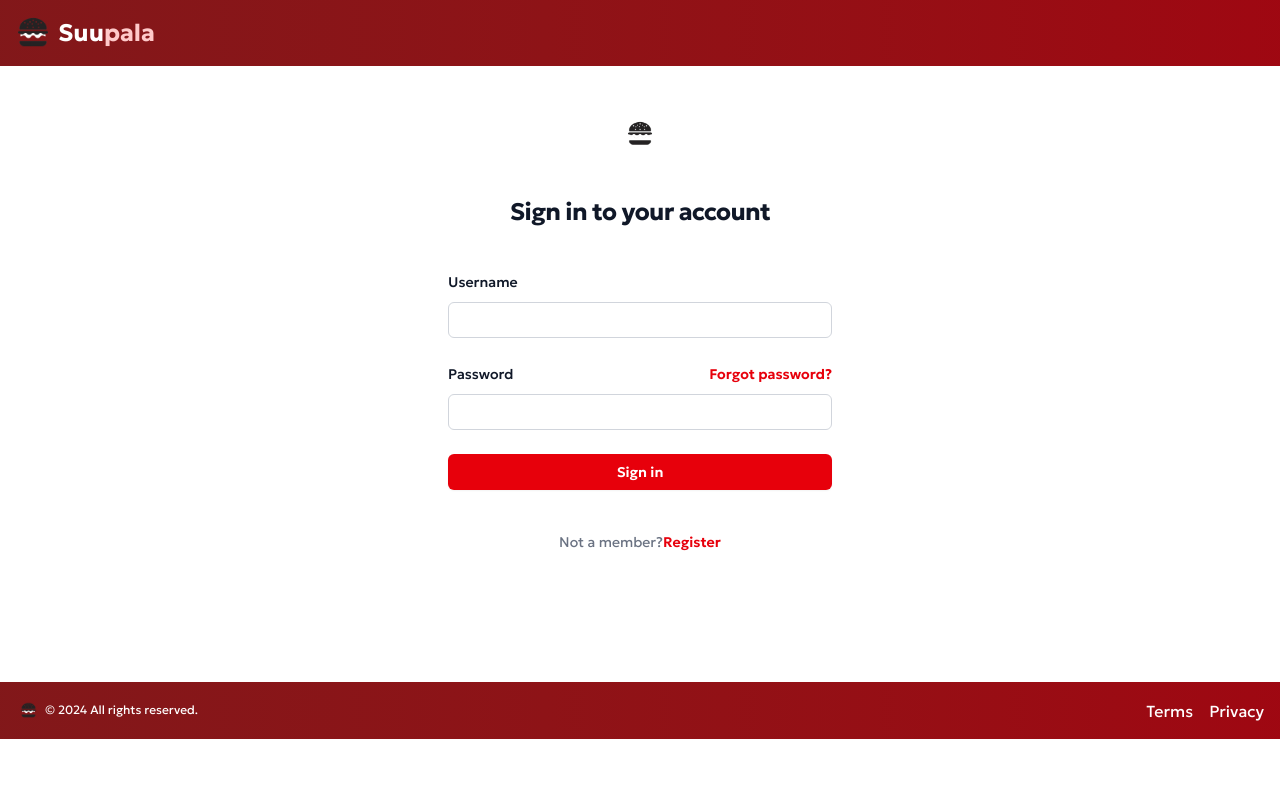
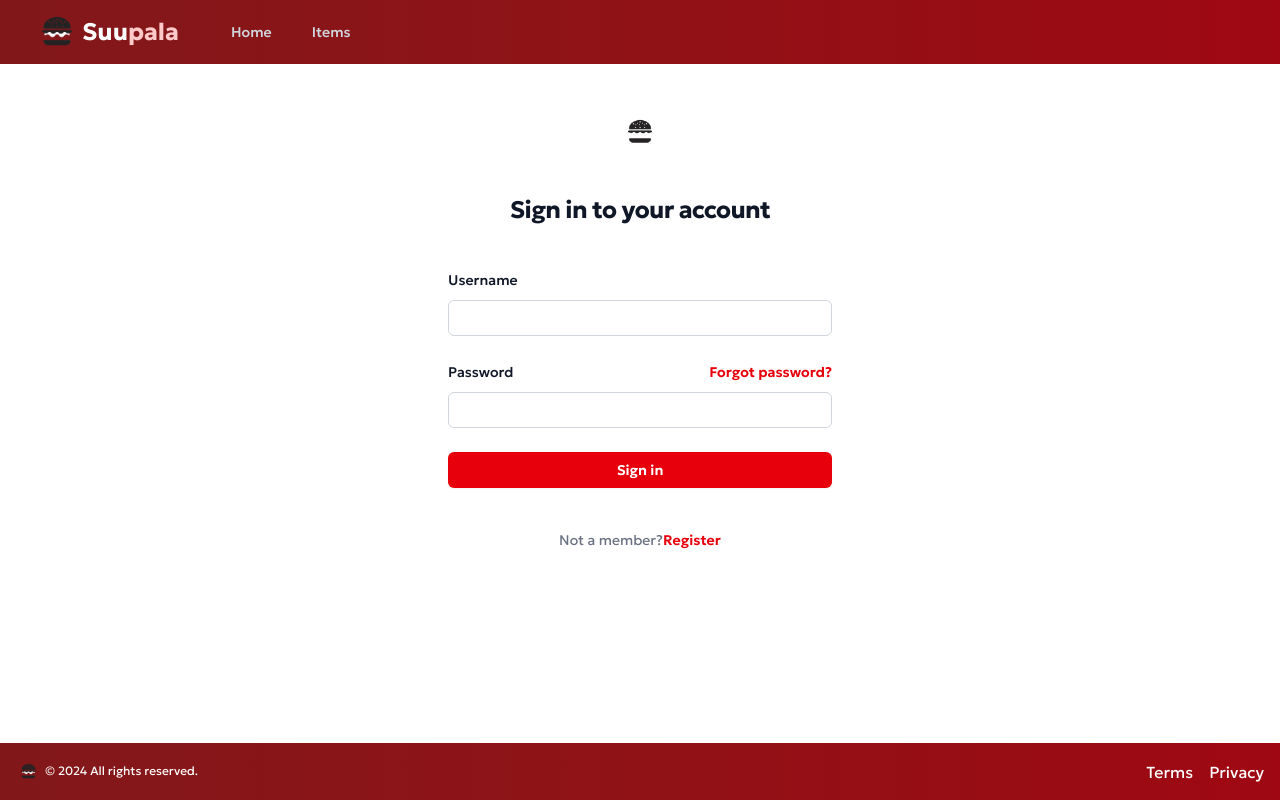
Before and after one commit to ahmedeleven/suupala-frontend, a Next.js app: page /login in a window 1280 px wide. Built offline with nearby package versions, Linux system fonts and the light colour scheme.

Commit message:
Basic styling, authentication check and some fixes

```diff
--- a/app/components/Footer.tsx
+++ b/app/components/Footer.tsx
@@ -2,8 +2,8 @@ import Image from "next/image";
 
 function Footer() {
   return (
-    <footer className="flex  bottom-0 mt-20 w-full bg-gradient-to-r from-red-900 to-red-800 py-4 text-white">
-      <div className="flex-grow container mx-auto px-4">
+    <footer className="mt-auto  bottom-0 w-full bg-gradient-to-r from-red-900 to-red-800 py-4 text-white">
+      <div className="container mx-auto px-4">
         <div className="flex flex-wrap items-center justify-between">
           <p className="flex text-xs">
             <span>
--- a/app/components/Header.tsx
+++ b/app/components/Header.tsx
@@ -1,29 +1,63 @@
+"use client";
 import Link from "next/link";
 import Image from "next/image";
+import { usePathname } from "next/navigation";
 
 function Header() {
+  const pathname = usePathname();
+  const getLinkClass = (path: string) => {
+    const baseClass = "rounded-md px-3 py-2 text-sm font-medium";
+    const activeClass = "bg-gray-900 text-white";
+    const inactiveClass = "text-gray-300 hover:bg-gray-700 hover:text-white";
+
+    return `${baseClass} ${pathname === path ? activeClass : inactiveClass}`;
+  };
   return (
     <>
-      <header>
       <nav className="sticky top-0 flex bg-gradient-to-r from-red-900 to-red-800">
-          <div className="flex items-center gap-2 p-2">
+        <div className="max-w-7xl sm:px-6 lg:px-8">
+          <div className="flex h-16 items-center ">
+            <div className="flex items-center">
+              <div className="flex items-center gap-2 ">
                 <Link
-              href="/"
+                  href={"/"}
                   className="flex items-center text-2xl font-bold text-white"
                 >
                   <Image
                     src={"/images/logo.png"}
+                    alt="Suupala"
                     width={50}
                     height={50}
-                alt="Suupala"
                   />
+
                   <div className="text-2xl font-bold">
-                Suu<span className="text-red-200">pala</span>
+                    <span className="text-white">Suu</span>
+                    <span className="text-red-200">pala</span>
                   </div>
                 </Link>
               </div>
+              <div className="hidden md:block">
+                <div className="ml-10 flex items-baseline space-x-4">
+                  <Link
+                    href="/"
+                    className={getLinkClass("/")}
+                    aria-current={pathname === "/" ? "page" : undefined}
+                  >
+                    Home
+                  </Link>
+                  <Link
+                    href="/items"
+                    className={getLinkClass("/items")}
+                    aria-current={pathname === "/items" ? "page" : undefined}
+                  >
+                    Items
+                  </Link>
+                </div>
+              </div>
+            </div>
+          </div>
+        </div>
       </nav>
-      </header>
     </>
   );
 }
--- a/app/globals.css
+++ b/app/globals.css
@@ -21,4 +21,7 @@ body {
   color: var(--foreground);
   background: var(--background);
   font-family: var(--font-geologica);
+  min-height: 100vh;
+  display: flex;
+  flex-direction: column;
 }
--- /dev/null
+++ b/app/hooks/useCheckToken.js
@@ -0,0 +1,21 @@
+import { useState, useEffect } from "react";
+import Cookies from "js-cookie";
+import { useRouter } from "next/navigation";
+
+export const useNotLogged = () => {
+  const router = useRouter();
+  useEffect(() => {
+    if (!Cookies.get("token")) {
+      router.push("/login");
+    }
+  }, []);
+};
+
+export const useIsLogged = () => {
+  const router = useRouter();
+  useEffect(() => {
+    if (Cookies.get("token")) {
+      router.push("/");
+    }
+  });
+};
--- /dev/null
+++ b/app/items/page.tsx
@@ -0,0 +1,69 @@
+"use client";
+import { useEffect, useState } from "react";
+import { useNotLogged } from "../hooks/useCheckToken";
+import axios from "axios";
+import Cookies from "js-cookie";
+function Items() {
+  useNotLogged();
+  const [items, setItems] = useState([]);
+
+  useEffect(() => {
+    const getItems = async () => {
+      const response = await axios.get(
+        `${process.env.NEXT_PUBLIC_API_SERVER_URL}/api/user/items`,
+        {
+          headers: { Authorization: `Bearer ${Cookies.get("token")}` },
+        }
+      );
+      return response.data;
+    };
+
+    const fetchItems = async () => {
+      const itemsList = await getItems();
+      setItems(itemsList);
+    };
+
+    fetchItems();
+  }, []);
+  return (
+    <>
+      <header className="bg-white shadow-sm">
+        <div className="mx-auto max-w-7xl px-4 py-6 sm:px-6 lg:px-8">
+          <h1 className="text-3xl font-bold tracking-tight text-gray-900">
+            Items
+          </h1>
+        </div>
+      </header>
+      <main>
+        <div className="mx-auto max-w-7xl px-4 py-6 sm:px-6 lg:px-8">
+          {items.map((item, index) => (
+            <div
+              key={index}
+              className="inline-flex items-center rounded-full bg-red-700 px-3 py-1 text-sm font-semibold text-white mr-2 mb-2"
+            >
+              <span className="mr-2">{item}</span>
+              <button className="text-white hover:text-gray-800 focus:outline-none">
+                <svg
+                  xmlns="http://www.w3.org/2000/svg"
+                  className="h-4 w-4"
+                  fill="none"
+                  viewBox="0 0 24 24"
+                  stroke="currentColor"
+                >
+                  <path
+                    strokeLinecap="round"
+                    strokeLinejoin="round"
+                    strokeWidth={2}
+                    d="M6 18L18 6M6 6l12 12"
+                  />
+                </svg>
+              </button>
+            </div>
+          ))}
+        </div>
+      </main>
+    </>
+  );
+}
+
+export default Items;
--- a/app/login/page.tsx
+++ b/app/login/page.tsx
@@ -5,8 +5,10 @@ import { useState } from "react";
 import axios from "axios";
 import Cookies from "js-cookie";
 import { useRouter } from "next/navigation";
+import { useIsLogged } from "../hooks/useCheckToken";
 
 function Login() {
+  useIsLogged();
   const [username, setUsername] = useState("");
   const [password, setPassword] = useState("");
   const [loginError, setLoginError] = useState("");
--- a/app/page.tsx
+++ b/app/page.tsx
@@ -3,8 +3,10 @@ import Image from "next/image";
 import Cookies from "js-cookie";
 import { useEffect, useState } from "react";
 import axios from "axios";
+import { useNotLogged } from "./hooks/useCheckToken.js";
 
 function Home() {
+  useNotLogged();
   const token = Cookies.get("token");
   const [username, setUsername] = useState("");
 
@@ -32,7 +34,7 @@ function Home() {
 
   return (
     <>
-      <div className="flex min-h-screen flex-col items-center justify-center gap-12 px-4 py-16 ">
+      <div className="flex flex-col items-center justify-center gap-12 px-4 py-12 ">
         <Image
           src={"/images/logo.png"}
           height={400}
--- a/app/register/page.tsx
+++ b/app/register/page.tsx
@@ -5,7 +5,9 @@ import { useState, useEffect } from "react";
 import axios from "axios";
 import Cookies from "js-cookie";
 import { useRouter } from "next/navigation";
+import { useIsLogged } from "../hooks/useCheckToken";
 function Register() {
+  useIsLogged();
   const [username, setUsername] = useState("");
   const [email, setEmail] = useState("");
   const [password, setPassword] = useState("");
```
Lines whose indentation alone changed are shown as unchanged.
